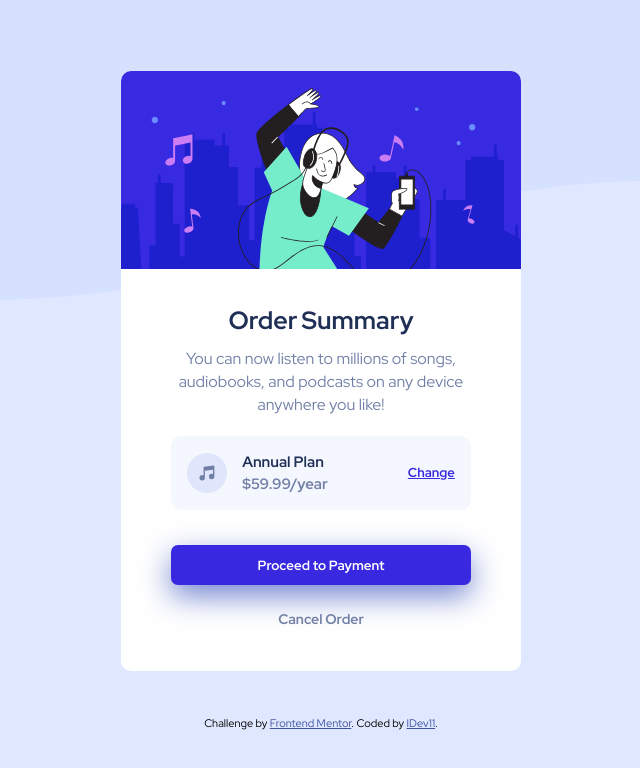
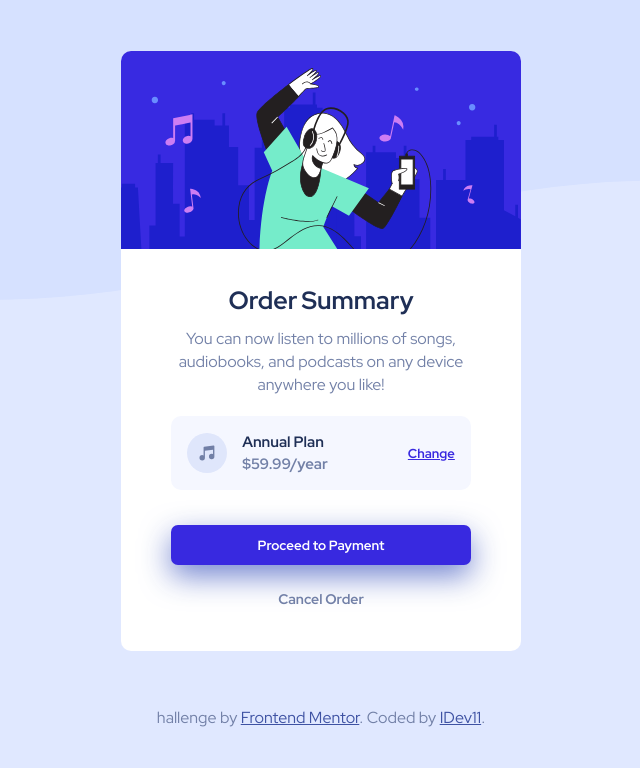
Before and after one commit to IDev11/order-summary-component, a plain HTML site: page index.html in a window 1280 px wide. Shown: the whole page, without its empty margins (319-959 px from the left). Drawn offline with Linux system fonts and the light colour scheme.

Commit message:
adding a p tag to attribution div

```diff
--- a/index.html
+++ b/index.html
@@ -35,8 +35,8 @@
     </div>
   </div>
   <div class="attribution">
-    Challenge by <a href="https://www.frontendmentor.io?ref=challenge" target="_blank">Frontend Mentor</a>.
-    Coded by <a href="https://www.frontendmentor.io/profile/IDev11">IDev11</a>.
+    <p>hallenge by <a href="https://www.frontendmentor.io?ref=challenge" target="_blank">Frontend Mentor</a>.
+    Coded by <a href="https://www.frontendmentor.io/profile/IDev11">IDev11</a>.</p>
   </div>
 </body>
 </html>
```
